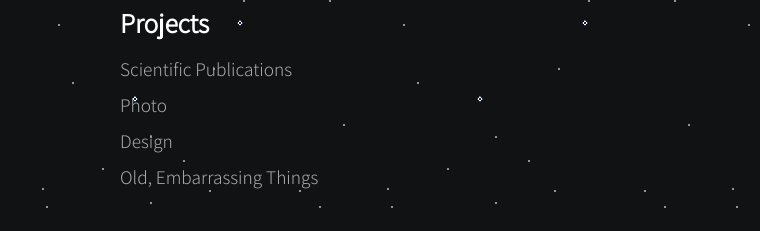
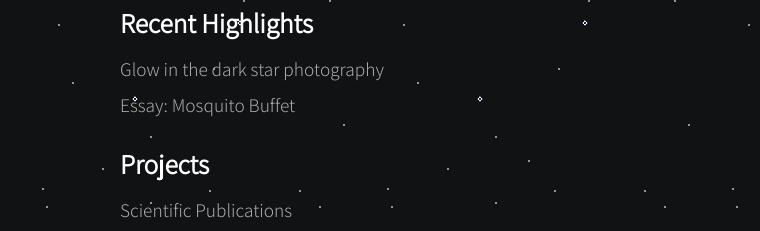
Before and after one commit to ndeason/ndeason.github.io, a plain HTML site: page index.html in a window 1280 px wide. Shown: the part 406-637 px from the top of the page, 520-1280 px from the left. Drawn offline with Linux system fonts and the light colour scheme.

Commit message:
adds recent highlights

```diff
--- a/index.html
+++ b/index.html
@@ -32,6 +32,9 @@
             <div class="section-2">
                 <h2>About</h2>
                 <p>I do research on the molecular biology of plant circadian rhythms. I want to understand how biological clocks work so I can build custom plant clocks fine-tuned for climate change and extra-terrestrial environments. <br><br>Previously, I studied mosquito ecology and malaria transmission. <br><br>I made this website to compile some of the things related to my interests. </p>
+                <h2>Recent Highlights</h2>
+                <a href="https://www.behance.net/gallery/80370719/Glow-in-the-dark-star-photograph" target="_blank">Glow in the dark star photography</a>
+                <a href="http://www.lateralmag.com/columns/field-trials/mosquito-buffet" target="_blank">Essay: Mosquito Buffet</a>
                 <h2>Projects</h2>
                 <a href="https://www.ncbi.nlm.nih.gov/pubmed/?term=Deason+NA%5BAuthor%5D" target="_blank">Scientific Publications</a>
                 <a href="https://www.flickr.com/photos/145980398@N07/" target="_blank">Photo</a>
```
